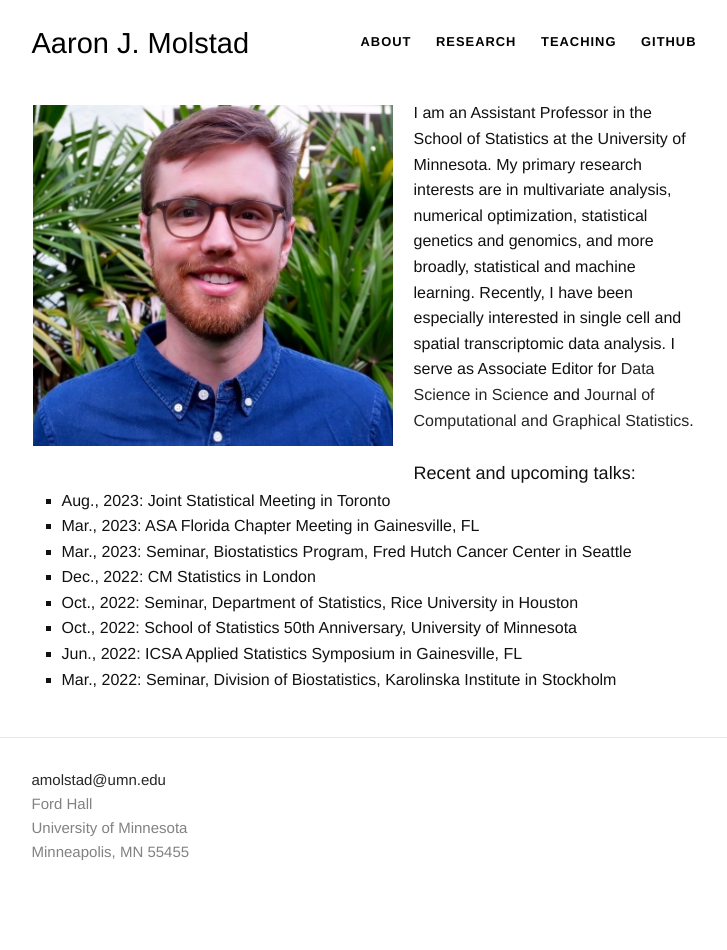
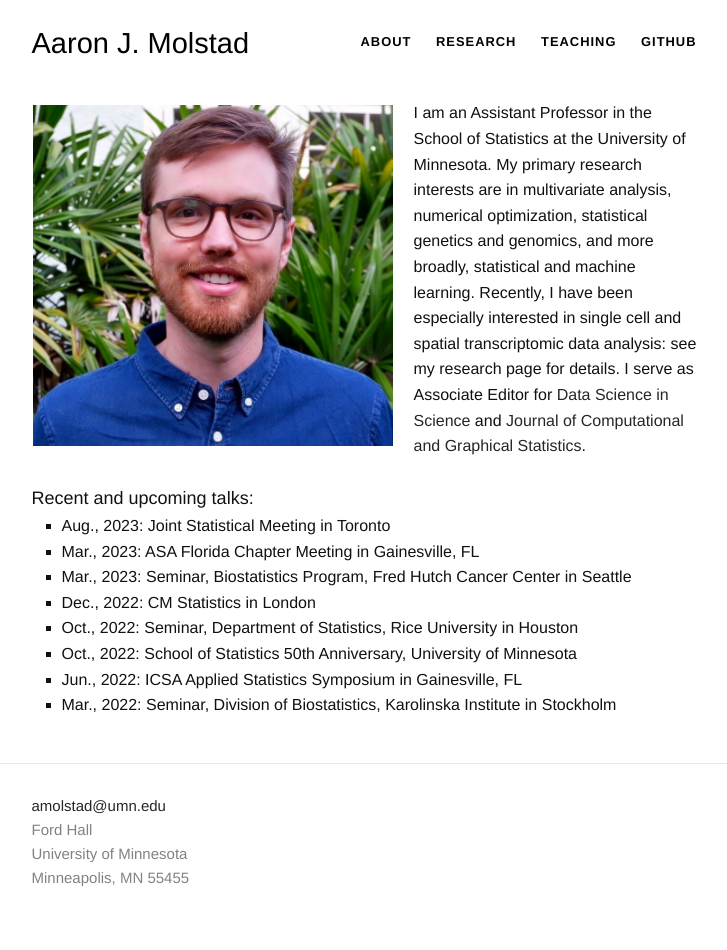
Before and after one commit to ajmolstad/ajmolstad.github.io, a Jekyll site: the page built from index.html, in a window 1280 px wide. Shown: the whole page, without its empty margins (276-1003 px from the left). Built offline with Jekyll 4.4.1, drawn with Linux system fonts in a browser that asks for light colours; before the commit the page ends 924 px from its top, so only the background shows below that.

Commit message:
Update index.html

```diff
--- a/index.html
+++ b/index.html
@@ -21,7 +21,7 @@
 <dd></dd>
 </dl>
 <font size="3">
-	I am an Assistant Professor in the School of Statistics at the University of Minnesota. My primary research interests are in multivariate analysis, numerical optimization, statistical genetics and genomics, and more broadly, statistical and machine learning. Recently, I have been especially interested in single cell and spatial transcriptomic data analysis. I serve as Associate Editor for <a href="https://www.tandfonline.com/journals/udss20"> Data Science in Science</a> and <a href="https://www.tandfonline.com/journals/ucgs20"> Journal of Computational and Graphical Statistics</a>.
+	I am an Assistant Professor in the School of Statistics at the University of Minnesota. My primary research interests are in multivariate analysis, numerical optimization, statistical genetics and genomics, and more broadly, statistical and machine learning. Recently, I have been especially interested in single cell and spatial transcriptomic data analysis: see my research page for details. I serve as Associate Editor for <a href="https://www.tandfonline.com/journals/udss20"> Data Science in Science</a> and <a href="https://www.tandfonline.com/journals/ucgs20"> Journal of Computational and Graphical Statistics</a>.
 <!-- <p style="font-family:courier;font-size:130%;">
 Assistant Professor  <br>
 Department of Statistics <br>
```
